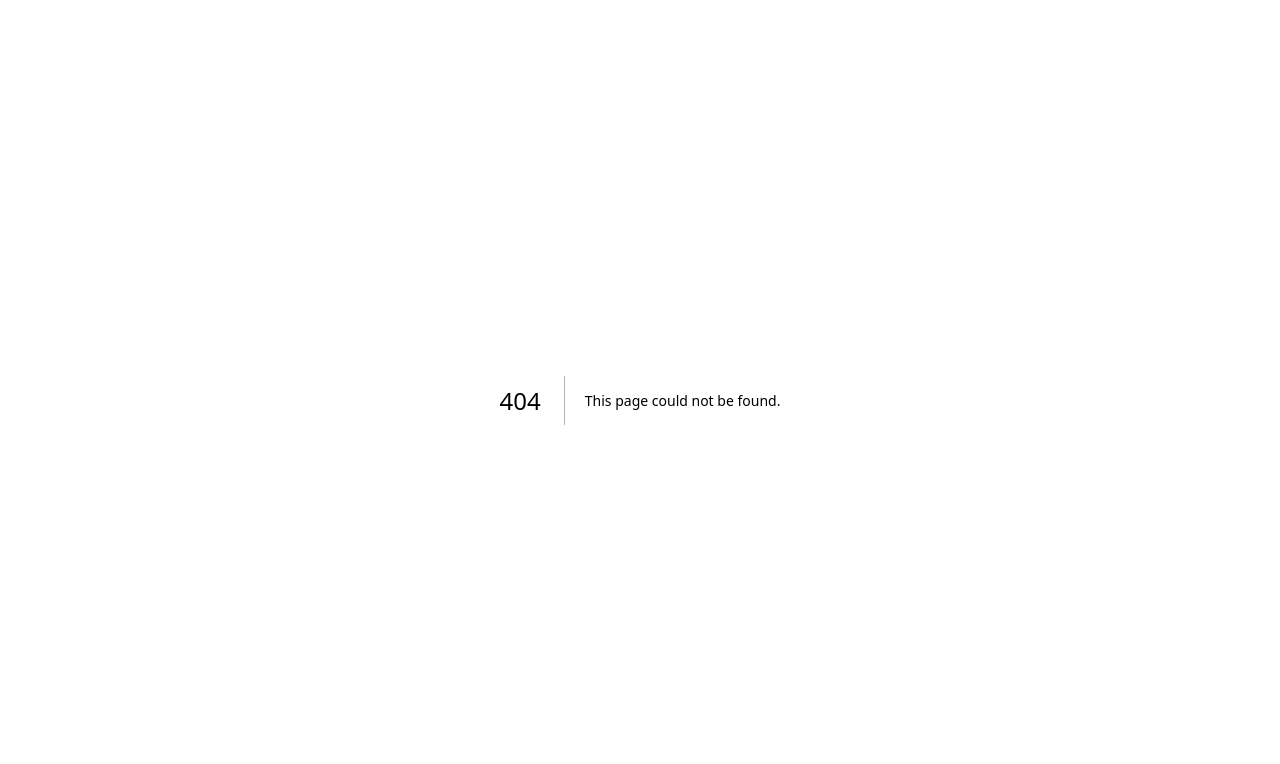
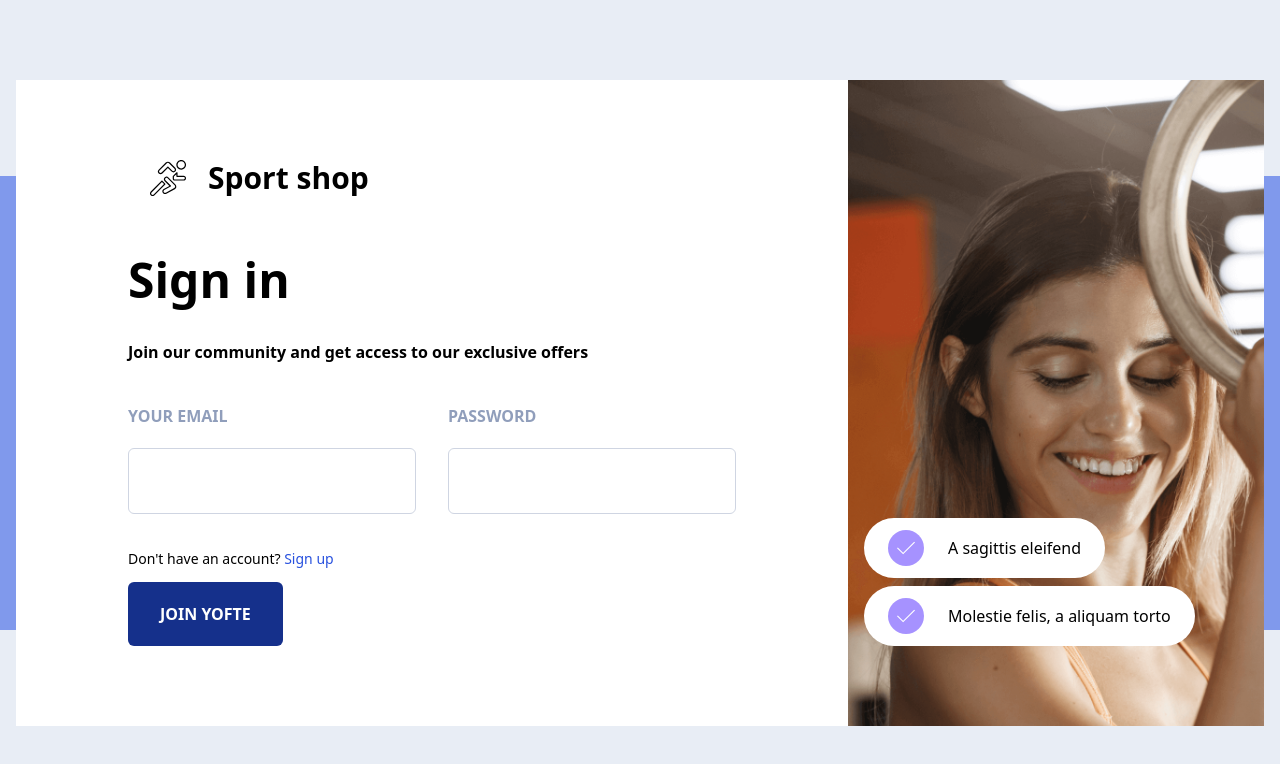
Before and after one commit to ba-ppp/sports-shop, a Next.js app: page /signin in a window 1280 px wide. Before the commit this address had no page. Shown: the top 764 px of the page. Built offline with nearby package versions, Linux system fonts and the light colour scheme.

Commit message:
FE: Add new page for sign in (#2)
* FE: Add new page for sign in

* FE: Change route for sign in

```diff
--- a/app/page.tsx
+++ b/app/page.tsx
@@ -175,7 +175,7 @@ export default function Home() {
             </div> */}
             <a
               className="inline-flex items-center font-semibold font-heading"
-              href="/login"
+              href="/signin"
             >
               <Image
                 className="object-cover mr-3"
--- /dev/null
+++ b/app/signin/page.tsx
@@ -0,0 +1,137 @@
+import Image from "next/image";
+
+export default function Signin() {
+  return (
+    <section className="py-20 bg-gray-100 overflow-x-hidden">
+      <div className="relative container px-4 mx-auto">
+        <div className="absolute inset-0 bg-blue-200 my-24 -ml-4"></div>
+        <div className="relative flex flex-wrap bg-white">
+          <div className="w-full md:w-4/6 px-4">
+            <div className="lg:max-w-3xl mx-auto py-20 px-4 md:px-10 lg:px-20">
+              <span
+                className="mb-14 text-3xl font-bold font-heading flex"
+              >
+                <Image
+                  className="h-9"
+                  src="/yofte-logo-black.svg"
+                  alt=""
+                  width={80}
+                  height={36}
+                />
+                <span>Sport shop</span>
+              </span>
+              <h3 className="mb-8 text-4xl md:text-5xl font-bold font-heading">
+                Sign in
+              </h3>
+              <p className="mb-10 font-semibold font-heading">
+                Join our community and get access to our exclusive offers
+              </p>
+              <form className="flex flex-wrap -mx-4" action="">
+                <div className="w-full md:w-1/2 px-4 mb-4 md:mb-8">
+                  <label htmlFor="">
+                    <h4 className="mb-5 text-gray-400 uppercase font-bold font-heading">
+                      Your Email
+                    </h4>
+                    <input
+                      className="p-5 w-full border border-gray-200 focus:ring-blue-300 focus:border-blue-300 rounded-md"
+                      type="email"
+                    />
+                  </label>
+                </div>
+                <div className="w-full md:w-1/2 px-4 mb-4">
+                  <label htmlFor="">
+                    <h4 className="mb-5 text-gray-400 uppercase font-bold font-heading">
+                      Password
+                    </h4>
+                    <input
+                      className="p-5 w-full border border-gray-200 focus:ring-blue-300 focus:border-blue-300 rounded-md"
+                      type="password"
+                    />
+                  </label>
+                </div>
+                <div className="w-full px-4 mb-3">
+                  <span className="text-sm">Don't have an account? <a className="text-blue-400" href="/signup">Sign up</a></span>
+                </div>
+                <div className="w-full px-4">
+                  <button className="bg-blue-600 hover:bg-blue-900 text-white font-bold font-heading py-5 px-8 rounded-md uppercase">
+                    JOIN yofte
+                  </button>
+                </div>
+              </form>
+            </div>
+          </div>
+          <div
+            className="w-full md:w-2/6 h-128 md:h-auto flex items-center lg:items-end px-4 pb-20 bg-cover bg-no-repeat"
+            style={{
+              backgroundImage:
+                "url('yofte-assets/images/placeholder-sign2.png')",
+            }}
+          >
+            <div>
+              <div className="inline-flex items-center mb-2 px-6 py-3 bg-white rounded-full">
+                <span className="mr-6">
+                  <svg
+                    width="36"
+                    height="36"
+                    viewBox="0 0 36 36"
+                    fill="none"
+                    xmlns="http://www.w3.org/2000/svg"
+                  >
+                    <circle cx="18" cy="18" r="18" fill="#A692FF"></circle>
+                    <g clip-path="url(#clip0)">
+                      <path
+                        d="M15.135 24.3373L9 18.2023L9.81024 17.392L15.135 22.7168L26.1898 11.6621L27 12.4724L15.135 24.3373Z"
+                        fill="white"
+                      ></path>
+                    </g>
+                    <defs>
+                      <clipPath id="clip0">
+                        <rect
+                          width="18"
+                          height="18"
+                          fill="white"
+                          transform="translate(9 9)"
+                        ></rect>
+                      </clipPath>
+                    </defs>
+                  </svg>
+                </span>
+                <p>A sagittis eleifend</p>
+              </div>
+              <div className="inline-flex items-center px-6 py-3 bg-white rounded-full">
+                <span className="mr-6">
+                  <svg
+                    width="36"
+                    height="36"
+                    viewBox="0 0 36 36"
+                    fill="none"
+                    xmlns="http://www.w3.org/2000/svg"
+                  >
+                    <circle cx="18" cy="18" r="18" fill="#A692FF"></circle>
+                    <g clip-path="url(#clip0)">
+                      <path
+                        d="M15.135 24.3373L9 18.2023L9.81024 17.392L15.135 22.7168L26.1898 11.6621L27 12.4724L15.135 24.3373Z"
+                        fill="white"
+                      ></path>
+                    </g>
+                    <defs>
+                      <clipPath id="clip0">
+                        <rect
+                          width="18"
+                          height="18"
+                          fill="white"
+                          transform="translate(9 9)"
+                        ></rect>
+                      </clipPath>
+                    </defs>
+                  </svg>
+                </span>
+                <p>Molestie felis, a aliquam torto</p>
+              </div>
+            </div>
+          </div>
+        </div>
+      </div>
+    </section>
+  );
+}
```
